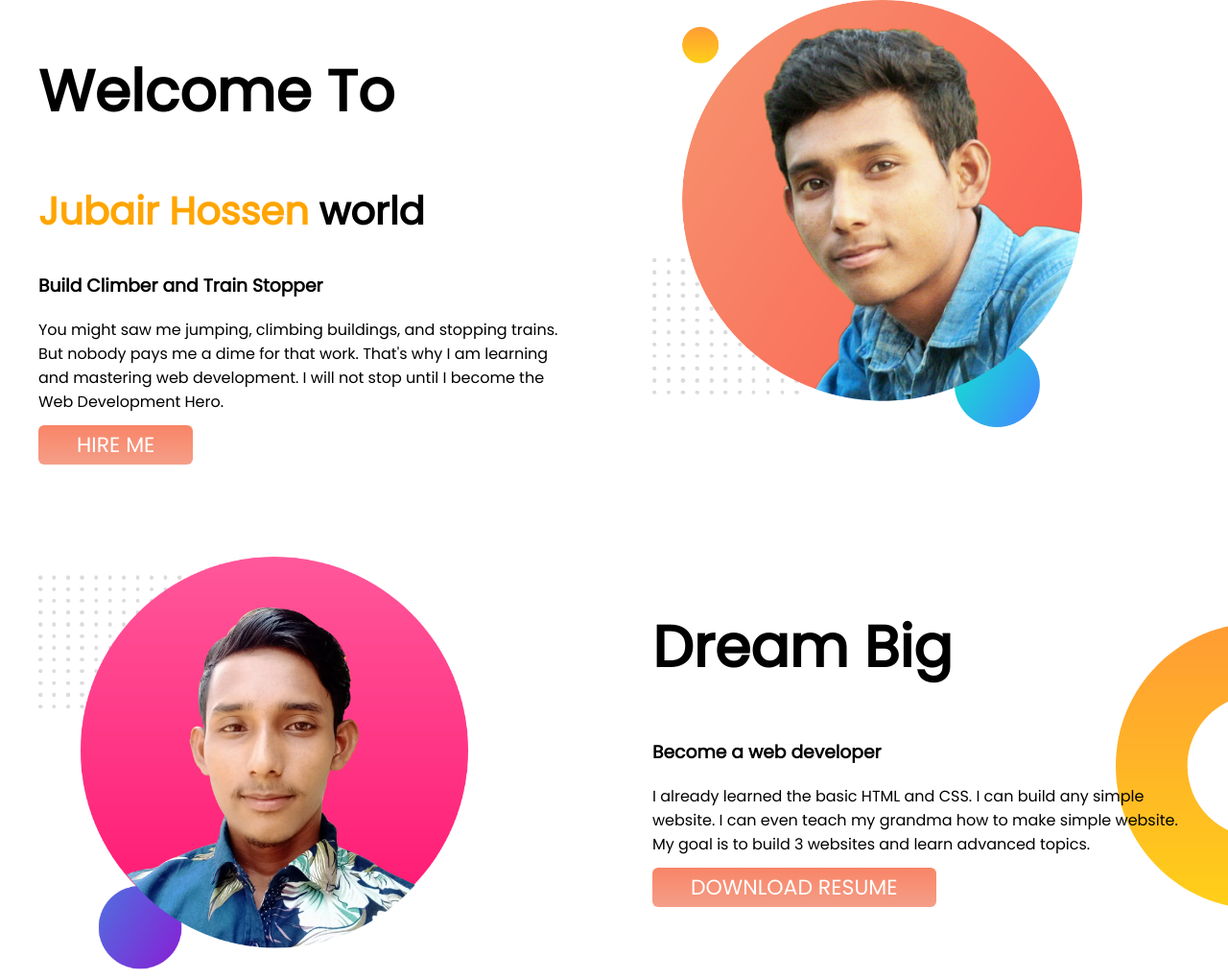
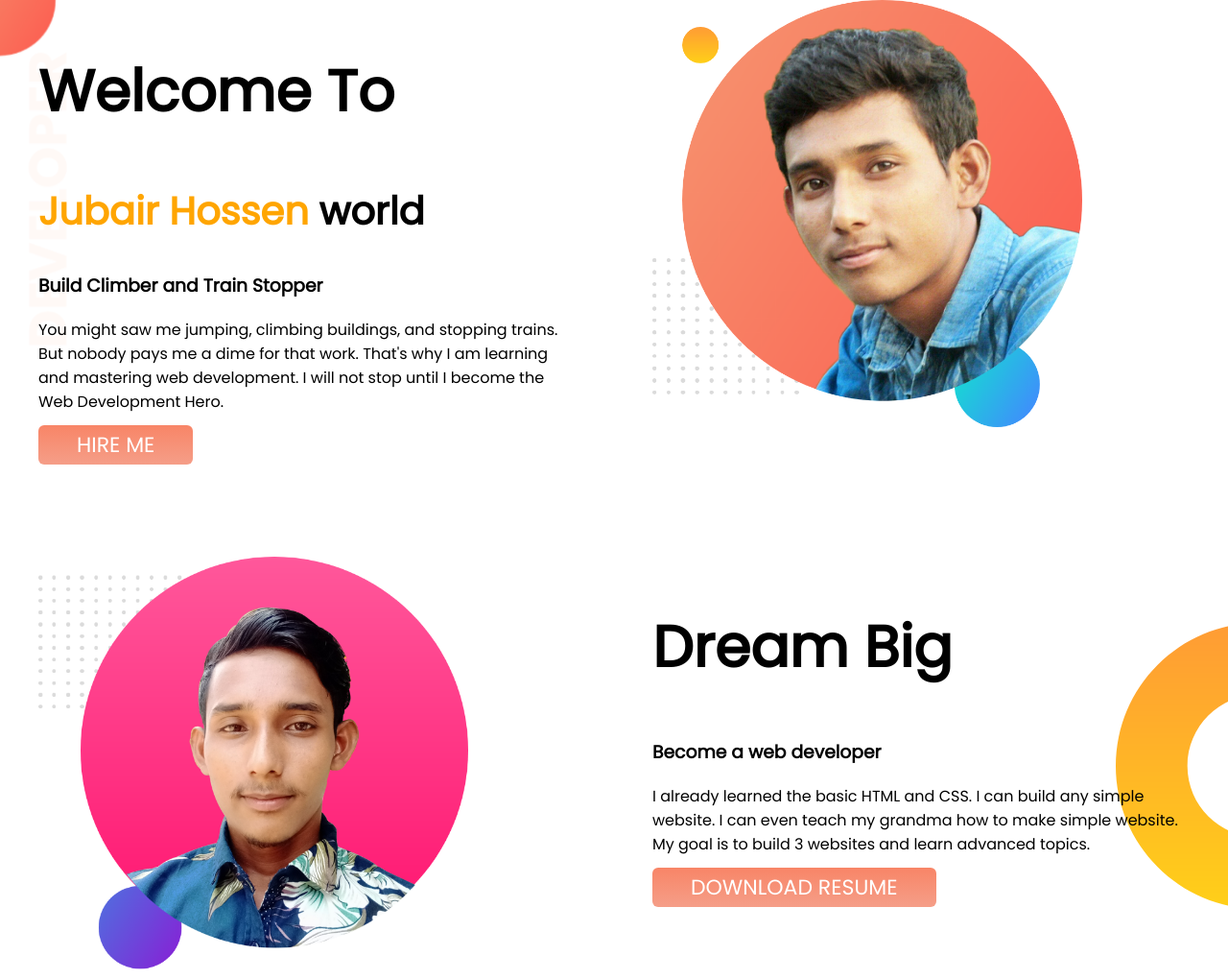
Before and after one commit to Jubair-Hossen/portfolio, a plain HTML site: page index.html in a window 1280 px wide. Shown: the top 1020 px of the page at 96% size. Drawn offline with Linux system fonts and the light colour scheme; the site is published under a folder, as on GitHub Pages, so addresses that start at the root find nothing.

Commit message:
top banner fixed

```diff
--- a/style.css
+++ b/style.css
@@ -18,7 +18,7 @@ h2{
     margin-bottom: 100px;
 }
 .first-section{
-    background-image: url(/images/top-banner.png);
+    background-image: url(images/top-banner.png);
     background-repeat: no-repeat;
 }
 .half-width{
```
